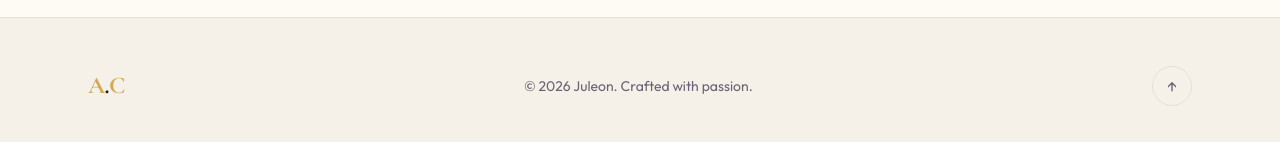
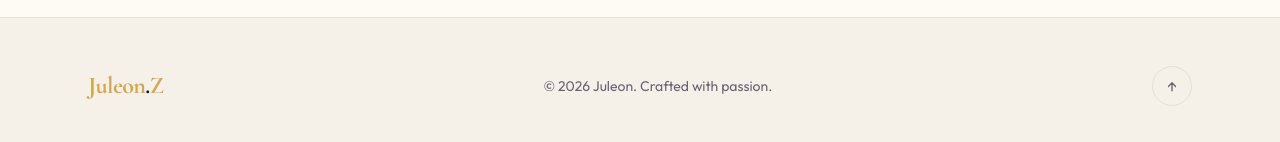
Before and after one commit to ITUserZhu/portfolio, a Vue app in the folder frontend/: page / in a window 1280 px wide. Shown: the part 3437-3579 px from the top of the page. Built offline with nearby package versions, Linux system fonts and the light colour scheme; no server answers; the HTML template or start-up script is replaced by a standard one.

Commit message:
修改底部信息

```diff
--- a/frontend/src/components/Footer.vue
+++ b/frontend/src/components/Footer.vue
@@ -18,7 +18,7 @@ function scrollToTop() {
           class="text-2xl font-bold tracking-tight"
           style="color: var(--ink-accent); font-family: var(--font-display);"
         >
-          A<span style="color: var(--ink-text);">.</span>C
+          Juleon<span style="color: var(--ink-text);">.</span>Z
         </a>
 
         <!-- Copyright -->
```
